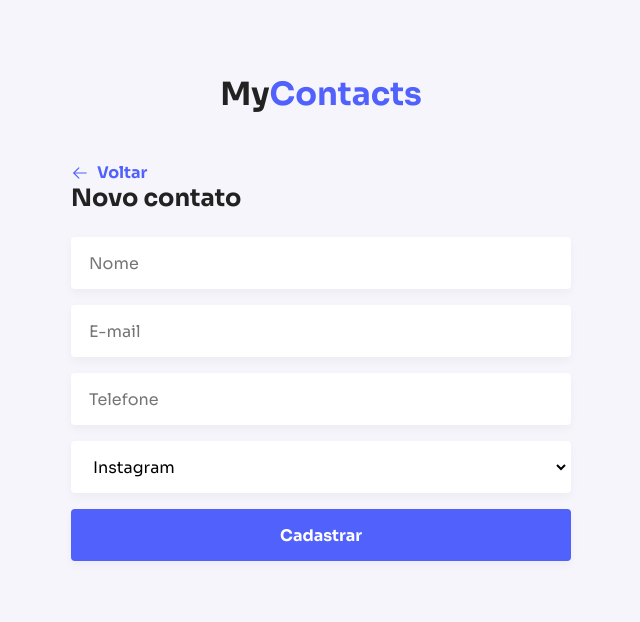
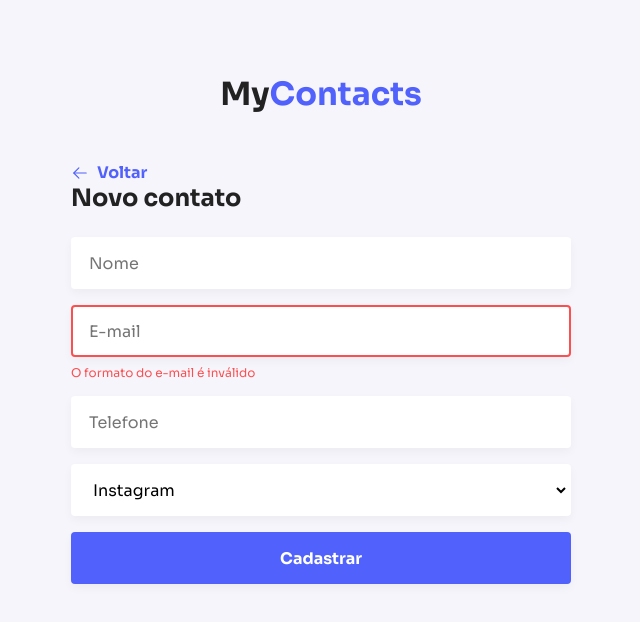
Before and after one commit to emanoelhenrick/MyContactsFront, a React (Vite) app: page /new in a window 1280 px wide. Shown: the top 622 px of the page, without its empty margins (319-959 px from the left). Built offline with nearby package versions, Linux system fonts and the light colour scheme.

Commit message:
add input error status

```diff
--- a/src/components/ContactForm/index.tsx
+++ b/src/components/ContactForm/index.tsx
@@ -11,8 +11,10 @@
         <Input placeholder="Nome" />
       </FormGroup>
 
-      <FormGroup>
-        <Input placeholder="E-mail" />
+      <FormGroup
+        error="O formato do e-mail é inválido"
+      >
+        <Input placeholder="E-mail" error />
       </FormGroup>
 
       <FormGroup>
--- a/src/components/FormGroup/index.tsx
+++ b/src/components/FormGroup/index.tsx
@@ -1,12 +1,16 @@
 import { ReactNode } from "react"
 import { Container } from "./styles"
 
-type FormProps = { children: ReactNode }
+interface FormProps {
+  children: ReactNode
+  error?: string
+}
 
-export function FormGroup({ children }: FormProps) {
+export function FormGroup({ children, error = undefined }: FormProps) {
   return (
     <Container>
       { children }
+      { error && <small>{error}</small>}
     </Container>
   )
 }
--- a/src/components/FormGroup/styles.ts
+++ b/src/components/FormGroup/styles.ts
@@ -2,4 +2,10 @@
 
 export const Container = styled.div`
 
+  small {
+    color: ${props => props.theme.colors.danger.main};
+    font-size: 12px;
+    display: block;
+    margin-top: 8px;
+  }
 `
--- a/src/components/Input.ts
+++ b/src/components/Input.ts
@@ -1,4 +1,4 @@
-import styled from "styled-components"
+import styled, { css } from "styled-components"
 
 export default styled.input`
   width: 100%;
@@ -16,4 +16,9 @@
     border-color: ${props => props.theme.colors.primary.main};
   }
 
+  ${({ theme, error }) => error && css`
+    color: ${props => props.theme.colors.danger.main};
+    border-color: ${props => props.theme.colors.danger.main} !important;
+  `}
+
 `
--- a/src/pages/Home/index.tsx
+++ b/src/pages/Home/index.tsx
@@ -9,8 +9,7 @@
     <ContactsContainer>
 
       {/* <Modal danger /> */}
-
-      <Loader />
+      {/* <Loader /> */}
 
       <InputSearchContainer>
         <input type="text" placeholder="Pesquisar contato"/>
```
